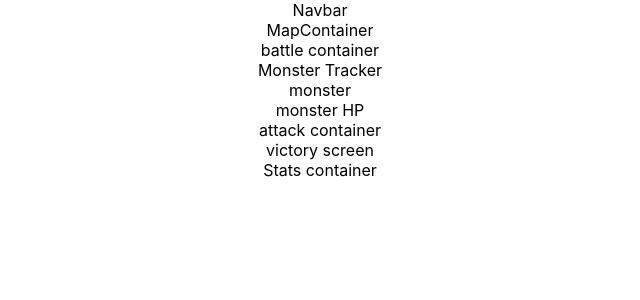
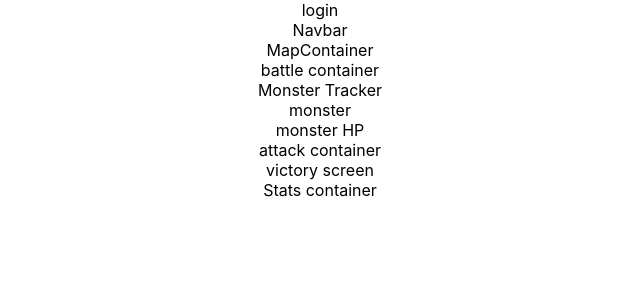
Before and after one commit to Shinji-Nishikita/team-project-mymizu, a React (Create React App) app: page / in a window 1280 px wide. Shown: the top 300 px of the page, without its empty margins (320-960 px from the left). Built offline with nearby package versions, Linux system fonts and the light colour scheme.

Commit message:
added login component and style files

```diff
--- a/src/components/App.jsx
+++ b/src/components/App.jsx
@@ -1,4 +1,5 @@
 import "../styles/App.css";
+import Login from "./Login";
 import Navbar from "./Navbar";
 import MapContainer from "./MapContainer";
 import BattleContainer from "./BattleContainer";
@@ -7,6 +8,7 @@ import StatsContainer from "./StatsContainer";
 function App() {
   return (
     <div className="App">
+      <Login />
       <Navbar />
       <MapContainer />
       <BattleContainer />
--- /dev/null
+++ b/src/components/Login.jsx
@@ -0,0 +1,7 @@
+import "../styles/Login.css";
+
+function Login() {
+  return <section className="Login">login</section>;
+}
+
+export default Login;
```
Also changed, not shown: src/styles/Login.css (added).
